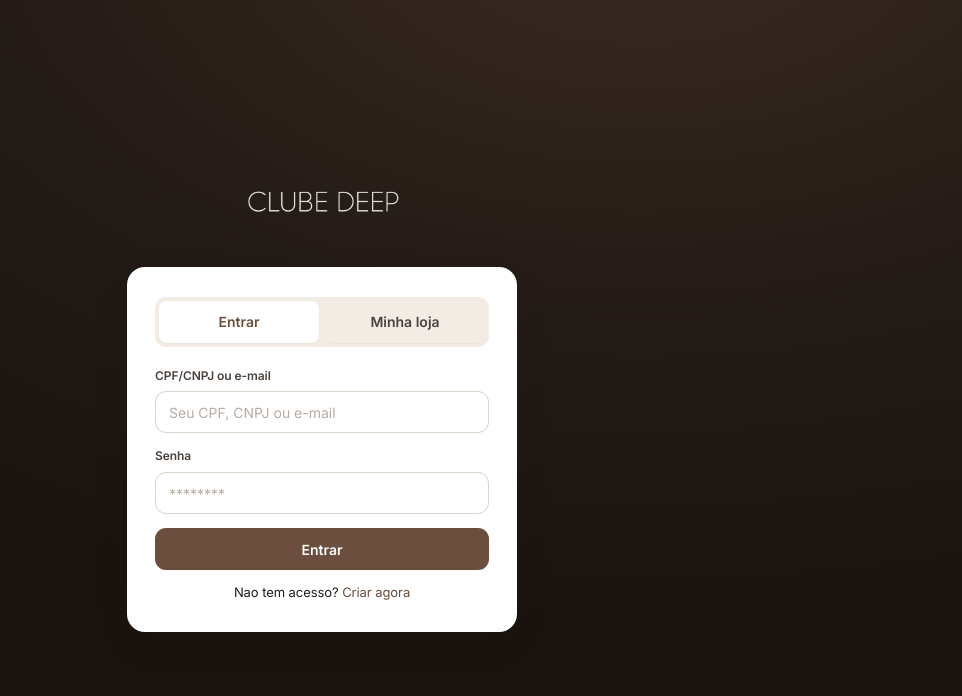
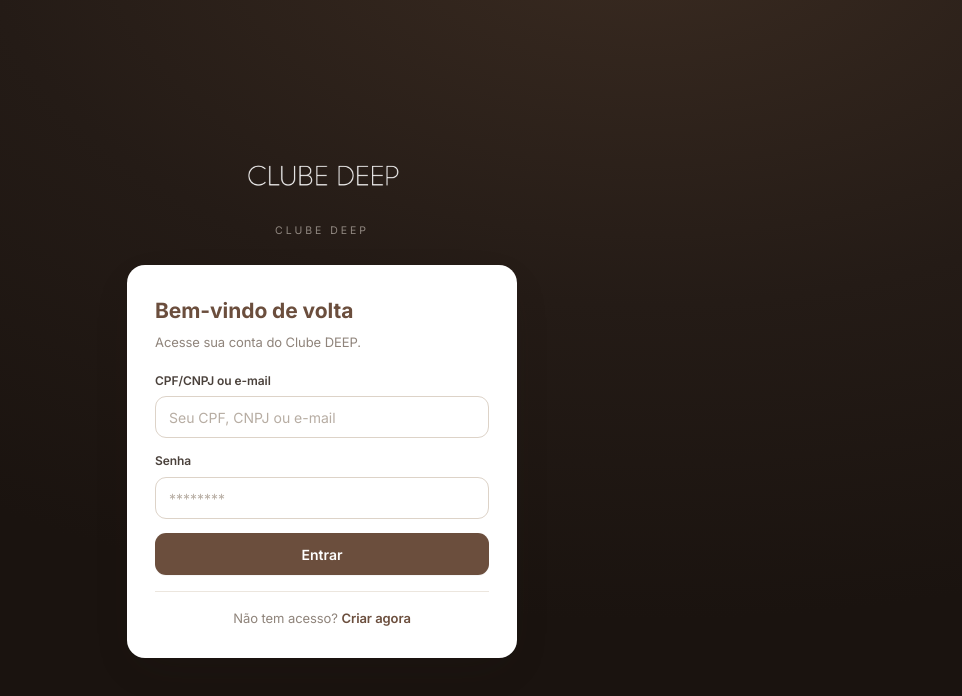
Before and after one commit to Gabriel-oliveiira/clubedeep, a Next.js app: page /login in a window 1280 px wide. Shown: the top 696 px of the page, without its empty margins (318-1280 px from the left). Built offline with nearby package versions, Linux system fonts and the light colour scheme.

Commit message:
feat(login): remove aba Minha loja e melhora layout

```diff
--- a/app/api/cursos/route.js
+++ b/app/api/cursos/route.js
@@ -22,6 +22,7 @@ export async function POST(request) {
         titulo: b.titulo.trim(), descricao: b.descricao || null,
         nivel_minimo: NIVEIS.includes(b.nivel_minimo) ? b.nivel_minimo : 'bronze',
         capa_url: b.capa_url || null,
+        em_breve: !!b.em_breve,
         ordem: Number(b.ordem) || 0, criado_por: a.email,
       }).select('id').single();
       if (error) throw error;
@@ -35,6 +36,7 @@ export async function POST(request) {
       if (b.descricao != null) patch.descricao = b.descricao || null;
       if (b.nivel_minimo != null) patch.nivel_minimo = NIVEIS.includes(b.nivel_minimo) ? b.nivel_minimo : 'bronze';
       if (b.capa_url != null) patch.capa_url = b.capa_url || null;
+      if (b.em_breve != null) patch.em_breve = !!b.em_breve;
       if (b.ordem != null) patch.ordem = Number(b.ordem) || 0;
       if (b.ativo != null) patch.ativo = !!b.ativo;
       const { error } = await db.from('clube_cursos').update(patch).eq('id', b.id);
--- a/app/cliente/cursos/[id]/page.jsx
+++ b/app/cliente/cursos/[id]/page.jsx
@@ -16,7 +16,7 @@ export default async function CursoDetalhe({ params }) {
   if (rankNivel(nivel) < 1) redirect('/cliente/cursos');
 
   const { data: curso } = await supabaseAdmin.from('clube_cursos').select('*').eq('id', params.id).eq('ativo', true).maybeSingle();
-  if (!curso || rankNivel(curso.nivel_minimo) > rankNivel(nivel)) redirect('/cliente/cursos');
+  if (!curso || curso.em_breve || rankNivel(curso.nivel_minimo) > rankNivel(nivel)) redirect('/cliente/cursos');
 
   const [{ data: aulas }, { data: prog }] = await Promise.all([
     supabaseAdmin.from('clube_aulas').select('id, titulo, descricao, youtube_id, ordem').eq('curso_id', curso.id).eq('ativo', true).order('ordem').order('criado_em'),
--- a/app/globals.css
+++ b/app/globals.css
@@ -310,3 +310,11 @@ body{overflow-x:clip}
 .sk-title{height:26px;width:260px;max-width:70vw}
 .sk-kpi{height:22px;width:80px}
 @keyframes sk{0%{background-position:100% 50%}100%{background-position:0 50%}}
+
+/* Login - cabecalho e rodape do card (sem abas) */
+.login-head{margin-bottom:20px}
+.login-head h1{margin:0 0 4px;font-size:21px;color:var(--brand,#6b4e3d)}
+.login-head p{margin:0;font-size:13px;color:var(--muted)}
+.login-foot{text-align:center;margin-top:16px;font-size:13px;color:var(--muted);border-top:1px solid var(--line);padding-top:16px}
+.login-foot a{color:var(--brand);font-weight:600;text-decoration:none}
+.login-foot a:hover{text-decoration:underline}
--- a/app/login/page.jsx
+++ b/app/login/page.jsx
@@ -6,10 +6,8 @@ import { pareceDocumento, normalizarDoc } from '@/lib/doc';
 
 export default function Login() {
   const router = useRouter();
-  const [modo, setModo] = useState('acesso'); // 'acesso' | 'loja'
   const [ident, setIdent] = useState('');
   const [senha, setSenha] = useState('');
-  const [emailLoja, setEmailLoja] = useState('');
   const [msg, setMsg] = useState(null);
   const [loading, setLoading] = useState(false);
 
@@ -36,52 +34,36 @@ export default function Login() {
     router.push('/'); router.refresh();
   }
 
-  async function entrarLoja(e) {
-    e.preventDefault();
-    setLoading(true); setMsg(null);
-    const site = process.env.NEXT_PUBLIC_SITE_URL || window.location.origin;
-    const { error } = await getSupabaseBrowser().auth.signInWithOtp({
-      email: emailLoja.trim().toLowerCase(),
-      options: { emailRedirectTo: `${site}/auth/callback` },
-    });
-    setLoading(false);
-    if (error) { setMsg({ t: 'err', m: 'Nao foi possivel enviar o link. Verifique o e-mail.' }); return; }
-    setMsg({ t: 'ok', m: 'Enviamos um link de acesso para o seu e-mail. Abra e clique para entrar.' });
-  }
-
   return (
     <div className="login-wrap">
       <div className="login-box">
         <div className="login-logo">
           <img src="/deep-logo.png" alt="DEEP" />
+          <small>Clube DEEP</small>
         </div>
         <div className="login-card">
-          <div className="tabs">
-            <button type="button" className={modo === 'acesso' ? 'active' : ''} onClick={() => { setModo('acesso'); setMsg(null); }}>Entrar</button>
-            <button type="button" className={modo === 'loja' ? 'active' : ''} onClick={() => { setModo('loja'); setMsg(null); }}>Minha loja</button>
+          <div className="login-head">
+            <h1>Bem-vindo de volta</h1>
+            <p>Acesse sua conta do Clube DEEP.</p>
           </div>
 
-          {modo === 'acesso' ? (
-            <form onSubmit={entrar}>
-              <div className="field"><label>CPF/CNPJ ou e-mail</label>
-                <input value={ident} onChange={e => setIdent(e.target.value)} required autoComplete="username" placeholder="Seu CPF, CNPJ ou e-mail" /></div>
-              <div className="field"><label>Senha</label>
-                <input type="password" value={senha} onChange={e => setSenha(e.target.value)} required autoComplete="current-password" placeholder="********" /></div>
-              <button type="submit" style={{ width: '100%', padding: '12px' }} disabled={loading}>{loading ? 'Entrando...' : 'Entrar'}</button>
-              <div style={{ textAlign: 'center', marginTop: 12, fontSize: 13 }}>
-                Nao tem acesso? <a href="/cadastro" style={{ color: 'var(--brand)' }}>Criar agora</a>
-              </div>
-            </form>
-          ) : (
-            <form onSubmit={entrarLoja}>
-              <p className="muted" style={{ fontSize: 13, marginTop: 0 }}>Digite o e-mail cadastrado na DEEP. Enviaremos um link seguro de acesso — sem senha.</p>
-              <div className="field"><label>E-mail</label>
-                <input type="email" value={emailLoja} onChange={e => setEmailLoja(e.target.value)} required placeholder="sualoja@email.com" /></div>
-              <button type="submit" style={{ width: '100%', padding: '12px' }} disabled={loading}>{loading ? 'Enviando...' : 'Receber link de acesso'}</button>
-            </form>
-          )}
+          <form onSubmit={entrar}>
+            <div className="field">
+              <label>CPF/CNPJ ou e-mail</label>
+              <input value={ident} onChange={e => setIdent(e.target.value)} required autoComplete="username" placeholder="Seu CPF, CNPJ ou e-mail" />
+            </div>
+            <div className="field">
+              <label>Senha</label>
+              <input type="password" value={senha} onChange={e => setSenha(e.target.value)} required autoComplete="current-password" placeholder="********" />
+            </div>
+            <button type="submit" style={{ width: '100%', padding: '13px' }} disabled={loading}>{loading ? 'Entrando...' : 'Entrar'}</button>
+          </form>
 
           {msg && <div className={`msg ${msg.t}`}>{msg.m}</div>}
+
+          <div className="login-foot">
+            Não tem acesso? <a href="/cadastro">Criar agora</a>
+          </div>
         </div>
       </div>
     </div>
```
Also changed, not shown: app/cliente/cursos/page.jsx (+16 -0 lines).
